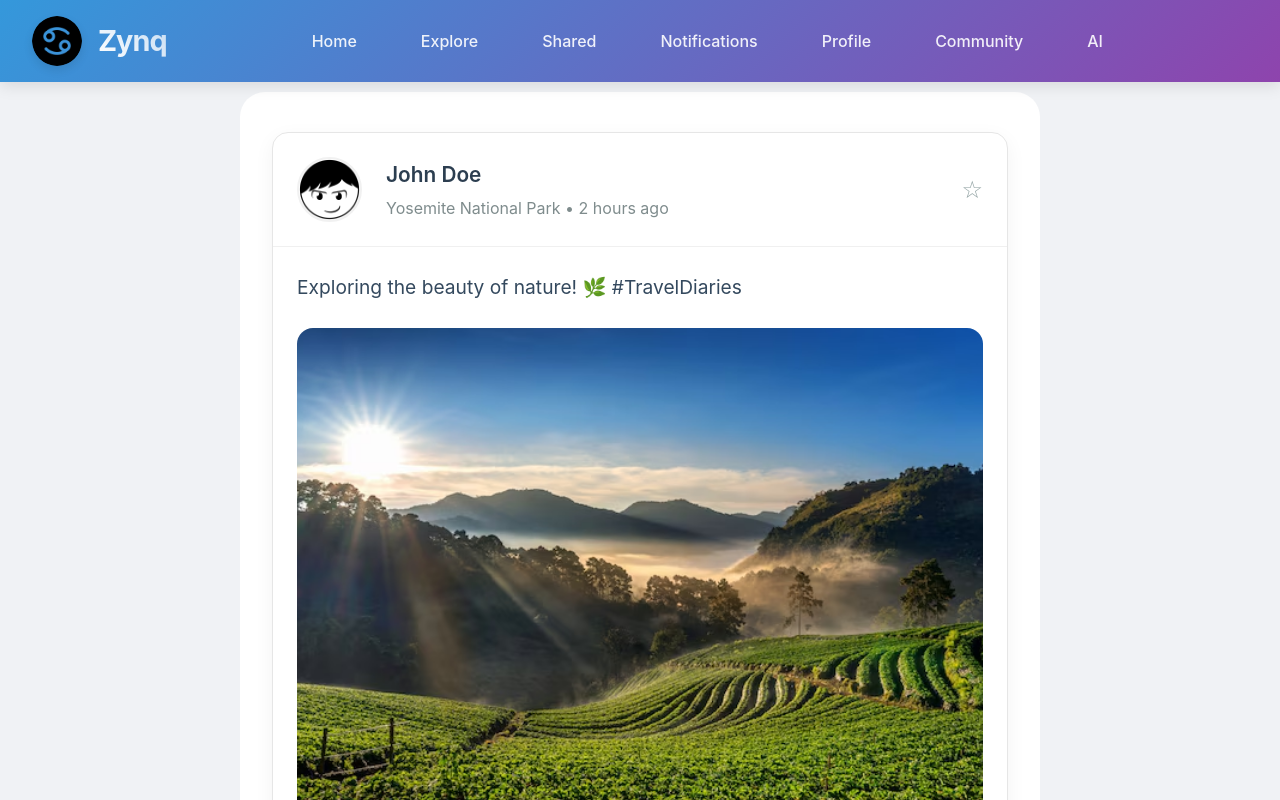
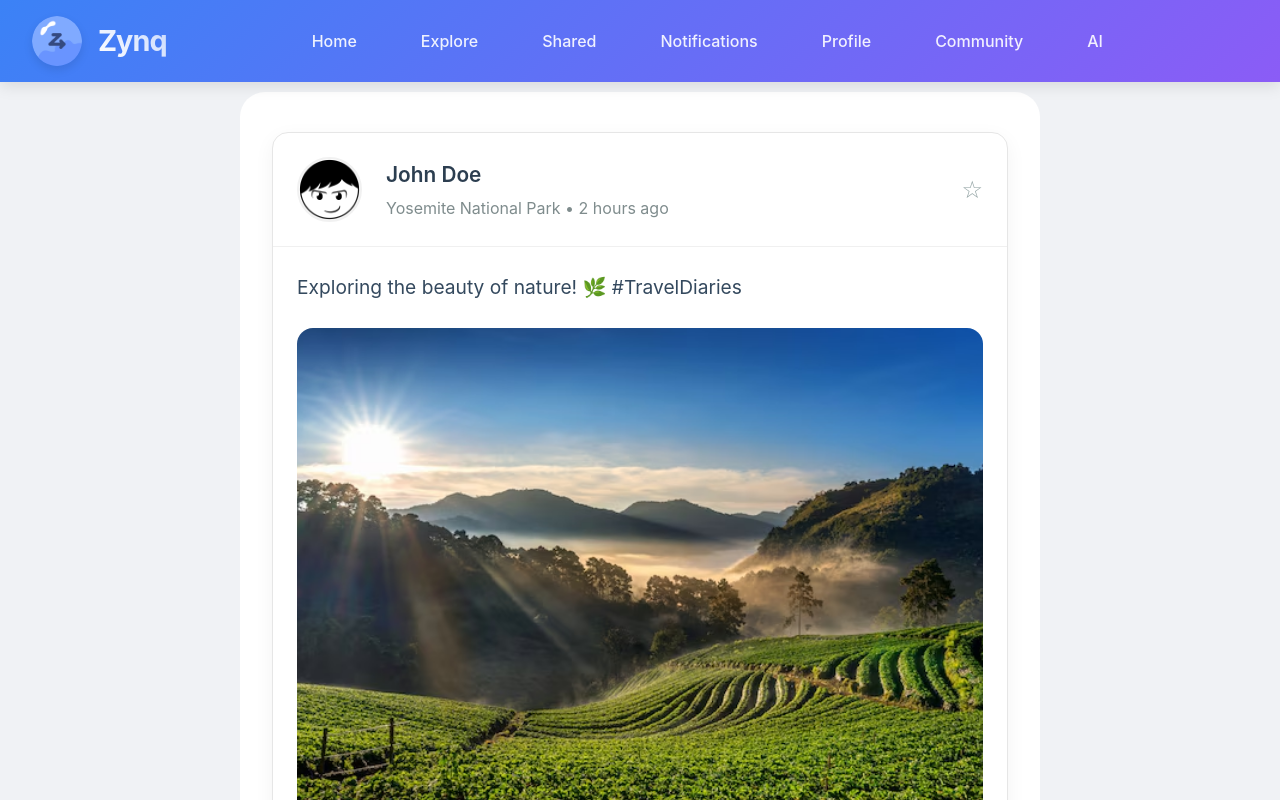
Before and after one commit to Akashrrrrd/Zynq, a React (Vite) app: page / in a window 1280 px wide. Shown: the top 800 px of the page. Built offline with nearby package versions, Linux system fonts and the light colour scheme.

Commit message:
Zynq Source Code

```diff
--- a/src/components/Header/Header.css
+++ b/src/components/Header/Header.css
@@ -1,28 +1,51 @@
-/* Professional Header Styles with Enhanced User Experience */
 @import url("https://fonts.googleapis.com/css2?family=Inter:wght@300;400;500;600;700&display=swap");
 
 :root {
-  /* Advanced Color Palette */
-  --color-primary-start: #3498db;
-  --color-primary-end: #8e44ad;
-  --color-background: #f4f6f9;
-  --color-text-primary: #2c3e50;
-  --color-text-secondary: #34495e;
-  --color-accent: #2ecc71;
-  --color-hover: #2980b9;
-  --color-border: rgba(44, 62, 80, 0.1);
+  /* Vibrant Color Palette for Social Media */
+  --color-primary-start: #3b82f6; /* Deeper, more saturated blue */
+  --color-primary-end: #8b5cf6; /* Rich, vibrant purple */
+  --color-background: #f8fafc; /* Slightly brighter background */
+  --color-text-primary: #1f2937; /* Deep charcoal for strong readability */
+  --color-text-secondary: #4b5563; /* Slightly lighter secondary text */
+  --color-accent: #10b981; /* Vibrant emerald green */
+  --color-hover: #2563eb; /* Intense blue for hover states */
+  --color-border: rgba(31, 41, 55, 0.15); /* Slightly more pronounced border */
+  --color-highlight: #f43f5e; /* Bright coral for alerts/notifications */
+  --color-background-secondary: #e5e7eb; /* Subtle gray for secondary elements */
 
-  /* Professional Gradient and Transition */
+  /* Dynamic Gradient with More Energy */
   --gradient-primary: linear-gradient(
     135deg,
     var(--color-primary-start),
     var(--color-primary-end)
   );
+  --gradient-secondary: linear-gradient(
+    to right,
+    var(--color-primary-start),
+    var(--color-highlight)
+  );
 
-  /* Typography and Spacing */
+  /* Enhanced Typography and Spacing */
   --font-family-primary: "Inter", -apple-system, BlinkMacSystemFont, "Segoe UI",
     Roboto, Oxygen, Ubuntu, Cantarell, "Open Sans", "Helvetica Neue", sans-serif;
+
+  /* Refined Transition for Smooth Interactions */
   --transition-smooth: cubic-bezier(0.4, 0, 0.2, 1);
+  --transition-quick: all 0.2s ease-in-out;
+}
+
+/* Optional: Additional Color Classes for Flexibility */
+.bg-primary-gradient {
+  background: var(--gradient-primary);
+  color: white;
+}
+
+.text-highlight {
+  color: var(--color-highlight);
+}
+
+.border-accent {
+  border-color: var(--color-accent);
 }
 
 .hd-header {
@@ -38,7 +61,6 @@
   border-bottom: 0px solid var(--color-border);
   transition: all 0.4s var(--transition-smooth);
 }
-
 .hd-header-container {
   display: flex;
   align-items: center;
```
Also changed, not shown: src/assets/header_logo.png.
